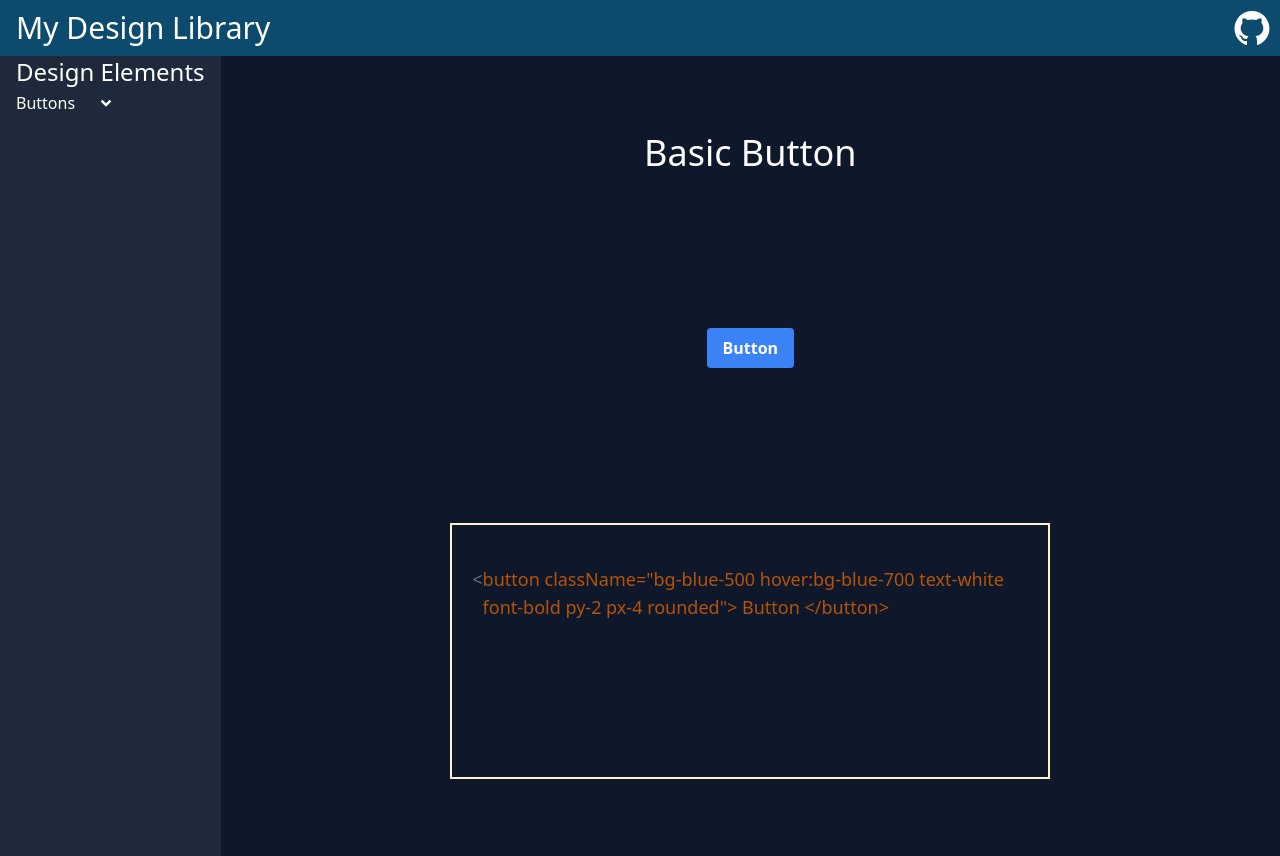
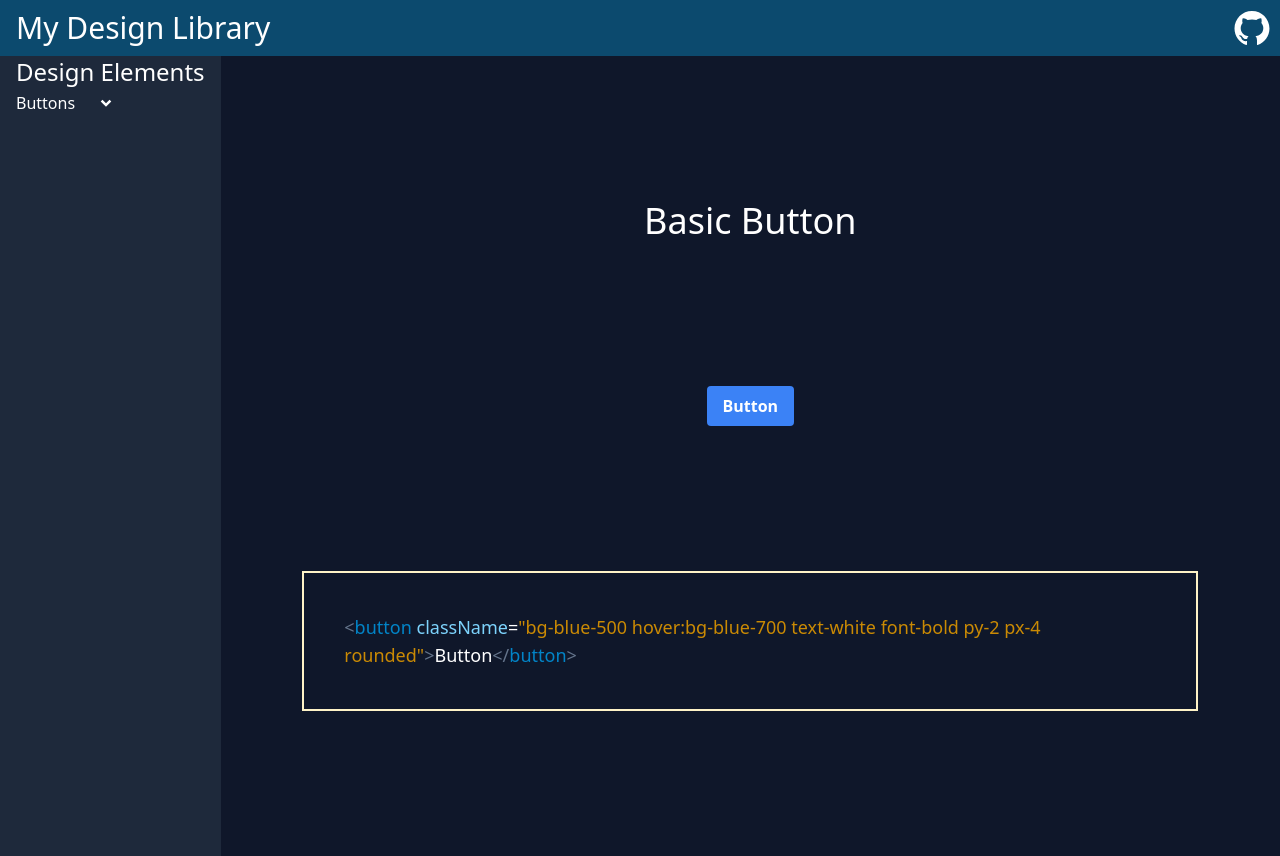
Before and after one commit to rkaufusi/design-library, a React (Create React App) app: page / in a window 1280 px wide. Built offline with nearby package versions, Linux system fonts and the light colour scheme.

Commit message:
added color to code snippet, abstracted button

```diff
--- /dev/null
+++ b/src/components/ButtonOne.tsx
@@ -0,0 +1,30 @@
+import React from 'react'
+import buttonObj from '../buttonObj'
+
+const ButtonOne = () => {
+    return (
+        <div className="flex flex-col w-auto h-auto justify-evenly items-center">
+        <h1 className="text-white text-4xl">{buttonObj.buttonOne.title}</h1>
+
+    <button className={buttonObj.buttonOne.design}>Button</button>
+    <div className="border-amber-100 border-solid border-2 w-fit max-w-4xl h-fit">
+        <p className="text-lg flex justify-center my-10 mx-10">
+            <span>
+                <span className="text-slate-500">{`<`}</span>
+                <span className="text-sky-600">button </span>
+                <span className="text-sky-300">className</span>
+                <span className="text-white">=</span>
+                <span className="text-yellow-600">"bg-blue-500 hover:bg-blue-700 text-white font-bold py-2 px-4 rounded"</span>
+                <span className="text-slate-500">{`>`}</span>
+                <span className="text-white">Button</span>
+                <span className="text-slate-500">{`</`}</span>
+                <span className="text-sky-600">button</span>
+                <span className="text-slate-500">{`>`}</span>
+            </span>
+        </p>
+    </div>
+    </div>
+    )
+}
+
+export default ButtonOne
--- a/src/components/Main.tsx
+++ b/src/components/Main.tsx
@@ -1,5 +1,7 @@
 import React from 'react'
 import buttonObj from '../buttonObj'
+import ButtonOne from './ButtonOne'
+
 
 type boolVal = {
     isOpen: boolean
@@ -10,13 +12,7 @@ const Main = ({isOpen}: boolVal) => {
     return (
         <>
             <div className="flex justify-center w-screen h-screen bg-slate-900">
-                <div className="flex flex-col w-auto h-auto justify-around items-center">
-                <h1 className="text-white text-4xl">{buttonObj.buttonOne.title}</h1>
-                <button className={buttonObj.buttonOne.design}>Button</button>
-                <div className="border-amber-100 border-solid border-2 w-[600px] h-64">
-                    <p className="text-lg text-amber-700 flex justify-center my-10 mx-5"><span className="text-slate-500">{`<`}</span>{`button className="bg-blue-500 hover:bg-blue-700 text-white font-bold py-2 px-4 rounded"> Button </button>`}</p>
-                </div>
-                </div>
+                <ButtonOne/>
 
             </div>
 
```
